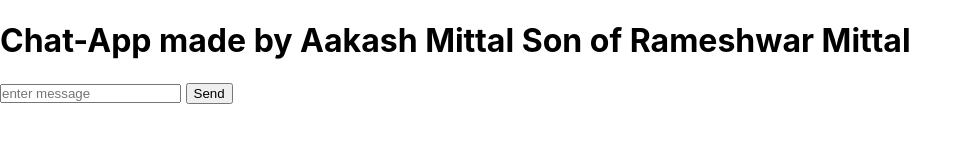
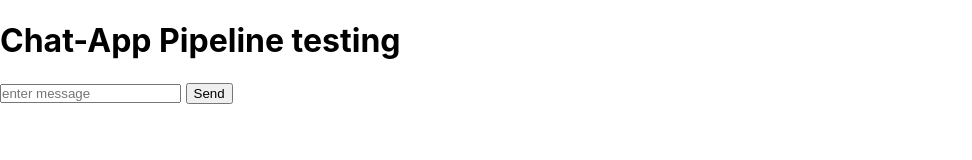
Before and after one commit to Hasan99722/chat-app, a website: page public/index.html in a window 1280 px wide. Shown: the whole page, without its empty margins (0-972 px from the left). Drawn offline with nearby package versions, Linux system fonts and the light colour scheme; no server answers.

Commit message:
Update index.html

```diff
--- a/public/index.html
+++ b/public/index.html
@@ -16,7 +16,7 @@
     </style>
   </head>
   <body>
-    <h1>Chat-App made by Aakash Mittal Son of Rameshwar Mittal</h1>
+    <h1>Chat-App Pipeline testing </h1>
 
       <input type="text" id="messages" placeholder="enter message" />
       <button id="sendbtn">Send</button>
```
